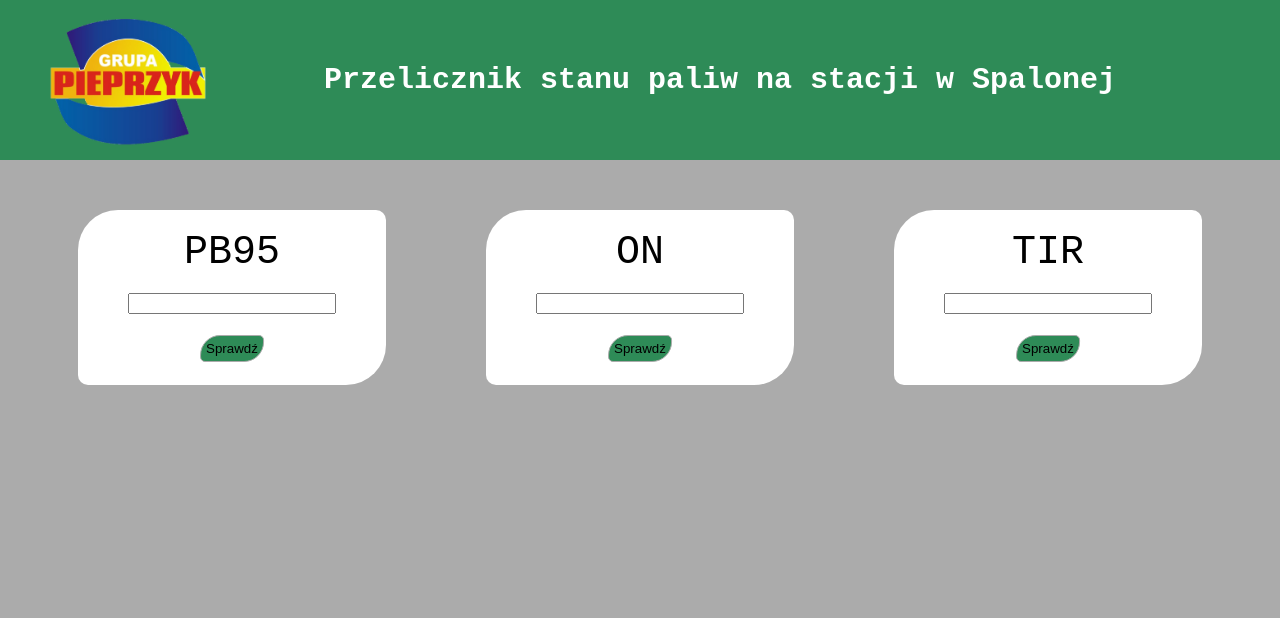
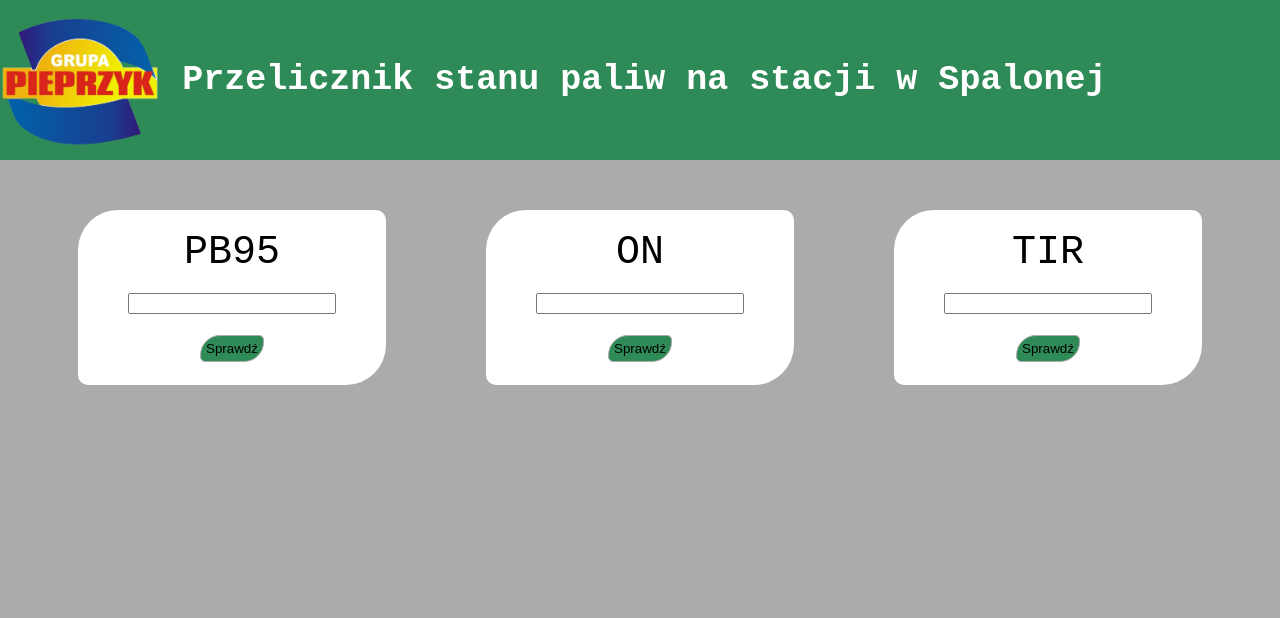
Before and after one commit to Cawan0/Cawan0.github.io, a plain HTML site: page index.html in a window 1280 px wide. Drawn offline with Linux system fonts and the light colour scheme.

Commit message:
Update style.css

```diff
--- a/style.css
+++ b/style.css
@@ -25,7 +25,7 @@ font-weight: bolder;
 color: white;
 }
 .nav-mid span{
-    font-size: 40px;
+    font-size: 35px;
     /* display: inline-block; */
     /* line-height: 160px; */
     vertical-align: middle;
@@ -101,7 +101,7 @@ label{
     margin: 0px 0px 0px 0px;
 }
 
-@media only screen and (max-width: 1400px){
+@media only screen and (max-width: 1004px){
     .nav-mid span{
         font-size: 30px;
     }
```
